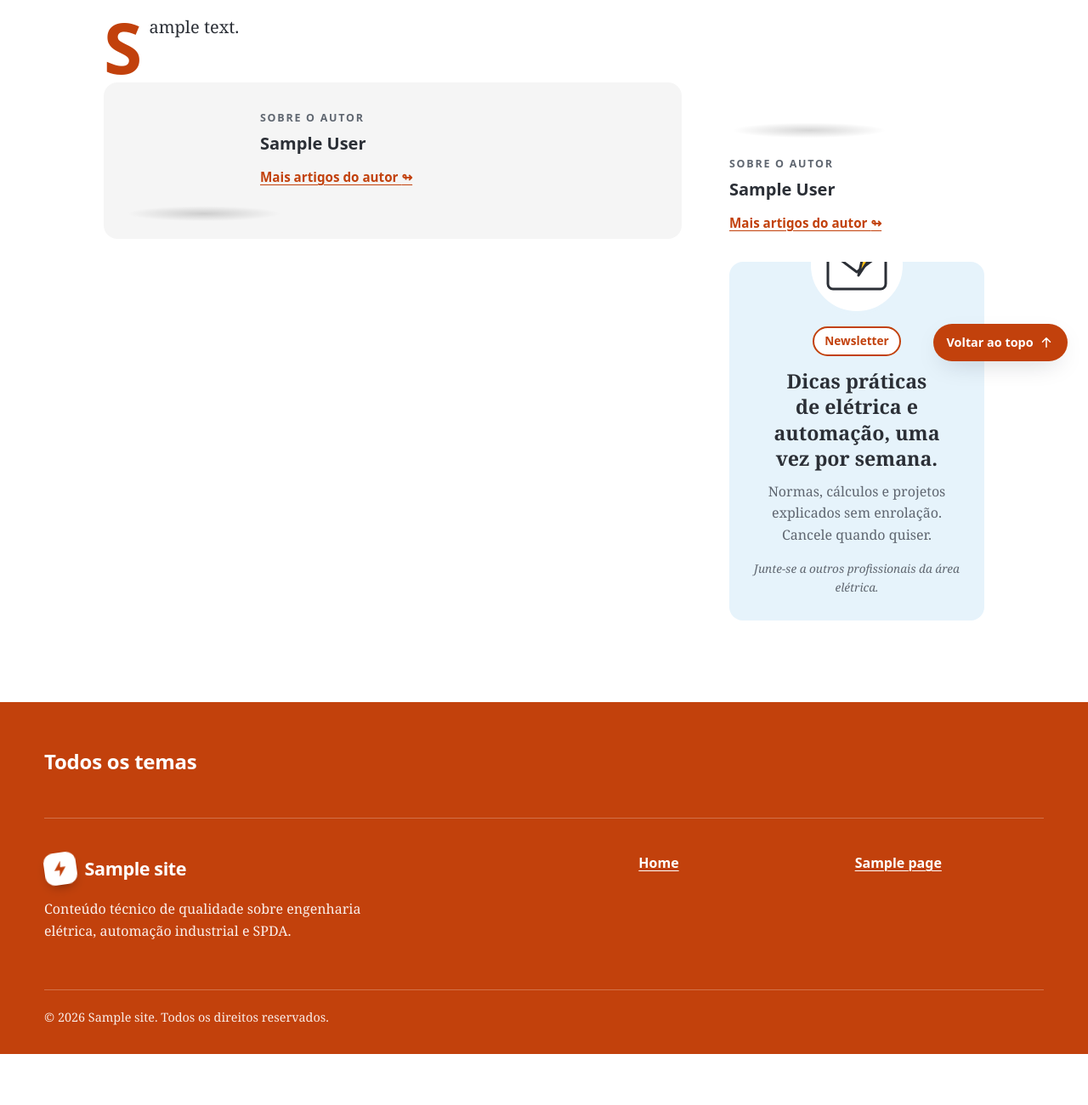
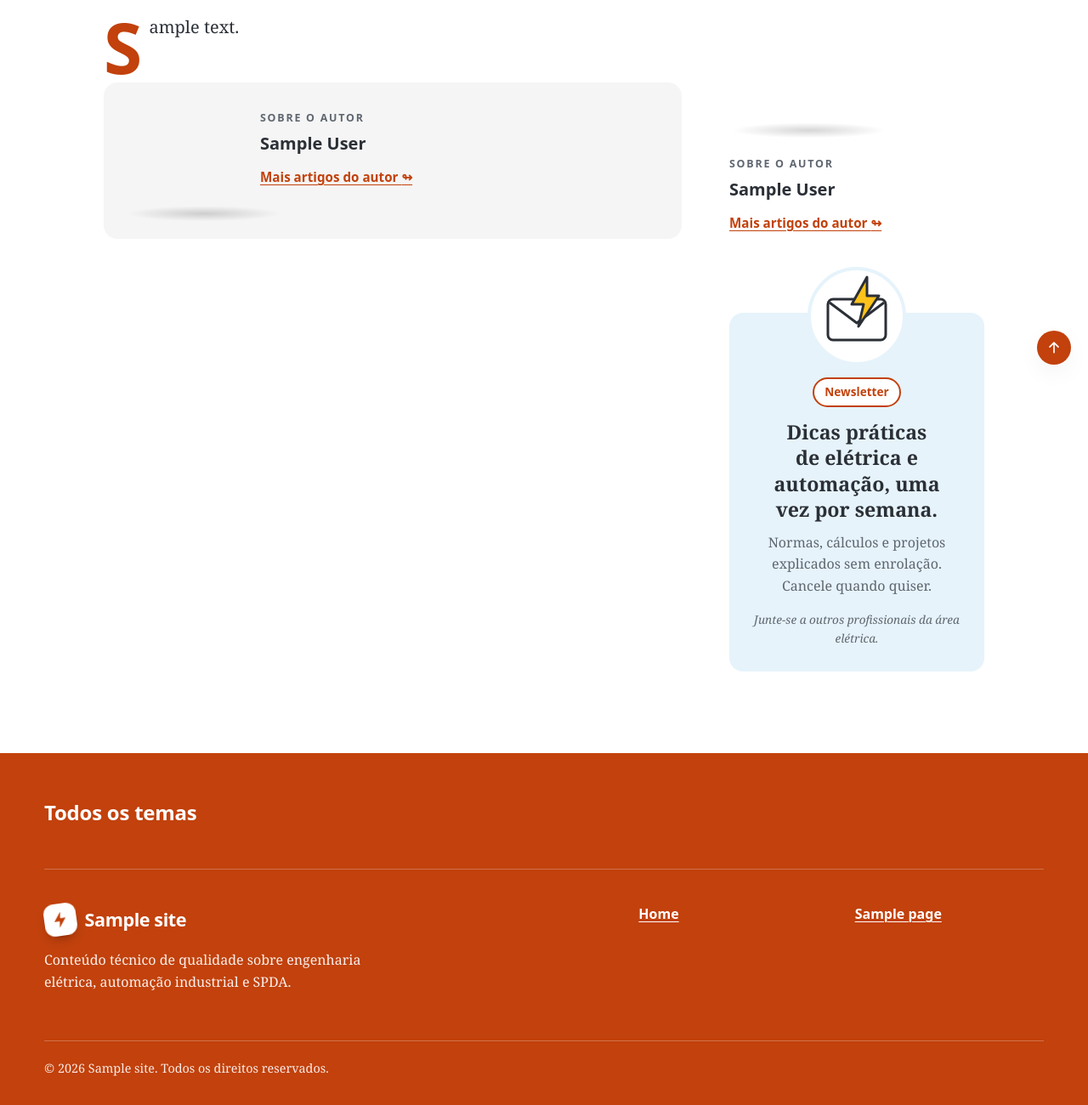
Before and after one commit to MARIELPONTES/eletroproj-theme, a WordPress theme: template eletroproj-editorial/single.php in a window 1280 px wide. Shown: the part 351-1651 px from the top of the page at 85% size. Before the commit the page ends 1591 px from the top, so only its background shows below. Run offline with PHP 8.4 and a stand-in for WordPress, Linux system fonts and the light colour scheme; the site name, menu and one post (Sample post) are stand-ins, and other content is empty; some libraries are stand-ins or nearby versions.

Commit message:
Editorial: Voltar ao topo menor e fora da lateral; carta da newsletter sem invadir o índice
- Botão vira círculo com seta e some enquanto ficaria por cima da coluna lateral.
- Newsletter da lateral com espaço acima para o ícone da carta.

Co-Authored-By: Claude Opus 5.5 <noreply@anthropic.com>
Claude-Session: https://claude.ai/code/session_01F1zsh32D8GCnaadaogPEjG

```diff
--- a/eletroproj-editorial/assets/css/main.css
+++ b/eletroproj-editorial/assets/css/main.css
@@ -1422,8 +1422,14 @@ html[data-theme="dark"] .service__icon {
 	color: var(--suave);
 }
 
+/* O ícone da carta sobe 3,5rem acima do cartão: o espaço acima precisa ser maior,
+   para não ficar por cima do índice nem ser cortado no topo da coluna. */
 .article-aside .newsletter {
-	margin-top: 0;
+	margin-top: 5rem;
+}
+
+.article-aside__sticky > .newsletter:first-child {
+	margin-top: 3.75rem;
 }
 
 .widget {
@@ -2803,34 +2809,30 @@ html[data-theme="dark"] .entry-content {
 	opacity: 0.9;
 }
 
-/* Voltar ao topo: botão flutuante, sempre visível no canto inferior direito. */
+/* Voltar ao topo: botão flutuante (círculo com seta) no canto inferior direito.
+   Some sozinho enquanto estaria por cima da coluna lateral (main.js). */
 .back-to-top {
 	position: fixed;
-	right: clamp(0.75rem, 2.5vw, 1.5rem);
-	bottom: calc(clamp(0.75rem, 2.5vw, 1.5rem) + env(safe-area-inset-bottom, 0px));
+	right: clamp(0.75rem, 2vw, 1.25rem);
+	bottom: calc(clamp(0.75rem, 2vw, 1.25rem) + env(safe-area-inset-bottom, 0px));
 	z-index: 150;
 	display: inline-flex;
 	align-items: center;
-	gap: 0.4rem;
-	min-height: 2.75rem;
-	padding: 0.6rem 1rem;
-	border-radius: 999px;
+	justify-content: center;
+	width: 2.5rem;
+	height: 2.5rem;
+	border-radius: 50%;
 	background: var(--marca);
 	color: #fff;
 	box-shadow: var(--sombra);
-	font-family: var(--f-titulo);
-	font-size: 0.9rem;
-	font-weight: 700;
-	line-height: 1;
 	text-decoration: none;
-	transition: background-color 0.2s ease, transform 0.2s ease;
+	transition: opacity 0.2s ease, visibility 0.2s ease, background-color 0.2s ease, transform 0.2s ease;
 }
 
 .back-to-top:hover,
 .back-to-top:focus-visible {
 	background: var(--marca-escura);
 	color: #fff;
-	text-decoration: none;
 	transform: translateY(-2px);
 }
 
@@ -2843,15 +2845,13 @@ html[data-theme="dark"] .entry-content {
 	flex: none;
 }
 
-/* No celular vira só o ícone (círculo), para não cobrir o texto. */
-@media (max-width: 640px) {
-	.back-to-top {
-		width: 2.75rem;
-		height: 2.75rem;
-		padding: 0;
-		justify-content: center;
-	}
-
+.back-to-top.is-oculto {
+	opacity: 0;
+	visibility: hidden;
+	pointer-events: none;
+}
+
+/* O texto continua para leitores de tela. */
 .back-to-top__texto {
 	position: absolute;
 	width: 1px;
@@ -2859,7 +2859,6 @@ html[data-theme="dark"] .entry-content {
 	overflow: hidden;
 	clip: rect(0 0 0 0);
 	white-space: nowrap;
-	}
 }
 
 @media print {
--- a/eletroproj-editorial/assets/js/main.js
+++ b/eletroproj-editorial/assets/js/main.js
@@ -171,4 +171,32 @@
 			}
 		} );
 	}
+
+	/* Voltar ao topo: some enquanto estaria por cima da coluna lateral ------ */
+	var toTop = document.querySelector( '.back-to-top' );
+	var asideParts = document.querySelectorAll( '.article-aside > *, .article-aside__sticky > *, .magazine__aside > *' );
+	if ( toTop && asideParts.length ) {
+		var topTicking = false;
+		var checkTop = function () {
+			var b = toTop.getBoundingClientRect();
+			var hit = false;
+			for ( var k = 0; k < asideParts.length && ! hit; k++ ) {
+				var r = asideParts[ k ].getBoundingClientRect();
+				if ( r.width && r.height && b.left < r.right + 8 && b.right > r.left - 8 && b.top < r.bottom + 8 && b.bottom > r.top - 8 ) {
+					hit = true;
+				}
+			}
+			toTop.classList.toggle( 'is-oculto', hit );
+			topTicking = false;
+		};
+		var queueTop = function () {
+			if ( ! topTicking ) {
+				window.requestAnimationFrame( checkTop );
+				topTicking = true;
+			}
+		};
+		window.addEventListener( 'scroll', queueTop, { passive: true } );
+		window.addEventListener( 'resize', queueTop );
+		checkTop();
+	}
 } )();
--- a/eletroproj-editorial/footer.php
+++ b/eletroproj-editorial/footer.php
@@ -75,7 +75,7 @@ $eletroproj_social = array(
 	</div>
 </footer>
 
-<a class="back-to-top" href="#main"><span class="back-to-top__texto"><?php esc_html_e( 'Voltar ao topo', 'eletroproj' ); ?></span> <?php echo eletroproj_icon( 'topo', 18 ); // phpcs:ignore WordPress.Security.EscapeOutput ?></a>
+<a class="back-to-top" href="#main" title="<?php esc_attr_e( 'Voltar ao topo', 'eletroproj' ); ?>"><span class="back-to-top__texto"><?php esc_html_e( 'Voltar ao topo', 'eletroproj' ); ?></span> <?php echo eletroproj_icon( 'topo', 20 ); // phpcs:ignore WordPress.Security.EscapeOutput ?></a>
 
 <?php wp_footer(); ?>
 </body>
--- a/eletroproj-editorial/style.css
+++ b/eletroproj-editorial/style.css
@@ -4,7 +4,7 @@ Theme URI: https://eletroproj.com.br/
 Author: Eletroproj
 Author URI: https://eletroproj.com.br/
 Description: Tema editorial para blog técnico de engenharia elétrica, automação e SPDA. Layout de revista técnica com foco em leitura confortável: tipografia serifada no corpo, coluna de texto com largura ideal, resumo rápido, sumário automático, tempo de leitura, modo escuro, newsletter e blocos de serviços. Leve, sem jQuery e sem page builder.
-Version: 1.0.14
+Version: 1.0.15
 Requires at least: 6.4
 Tested up to: 6.9
 Requires PHP: 7.4
```
Lines whose indentation alone changed are shown as unchanged.
